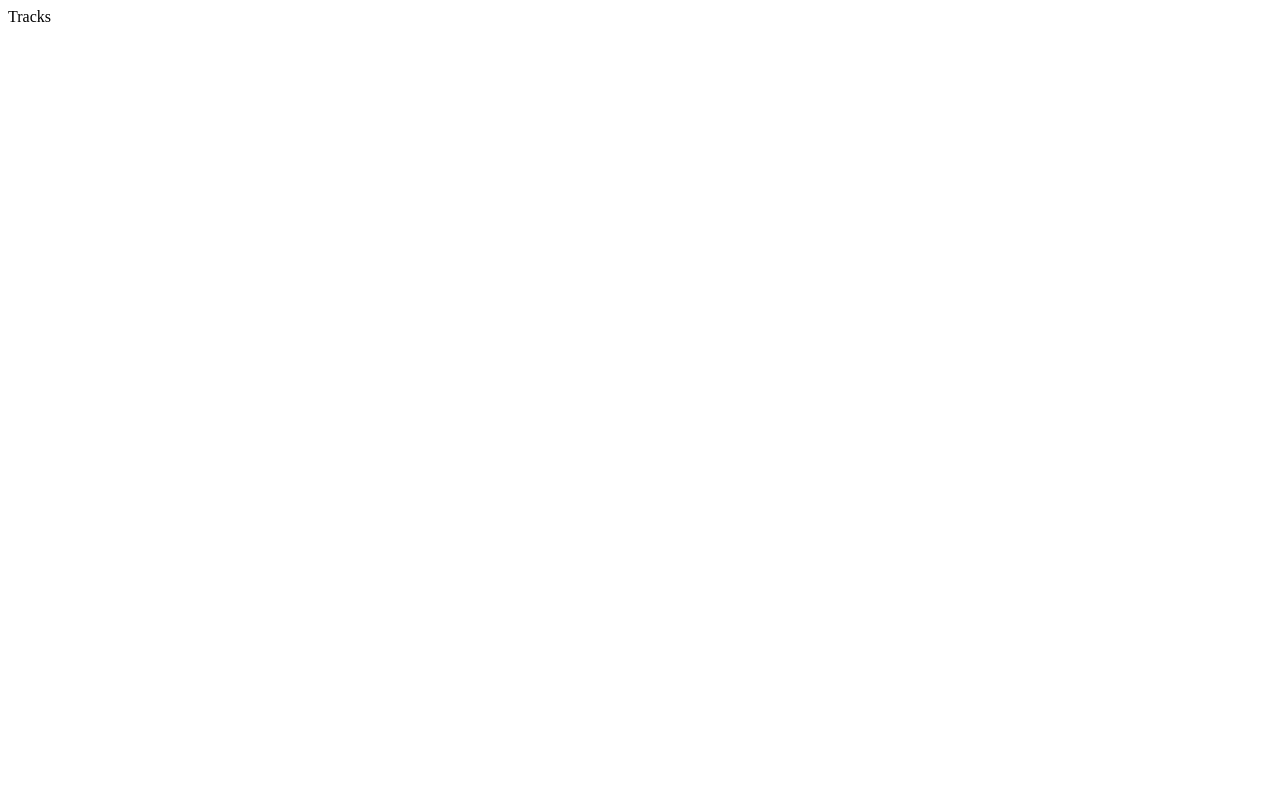
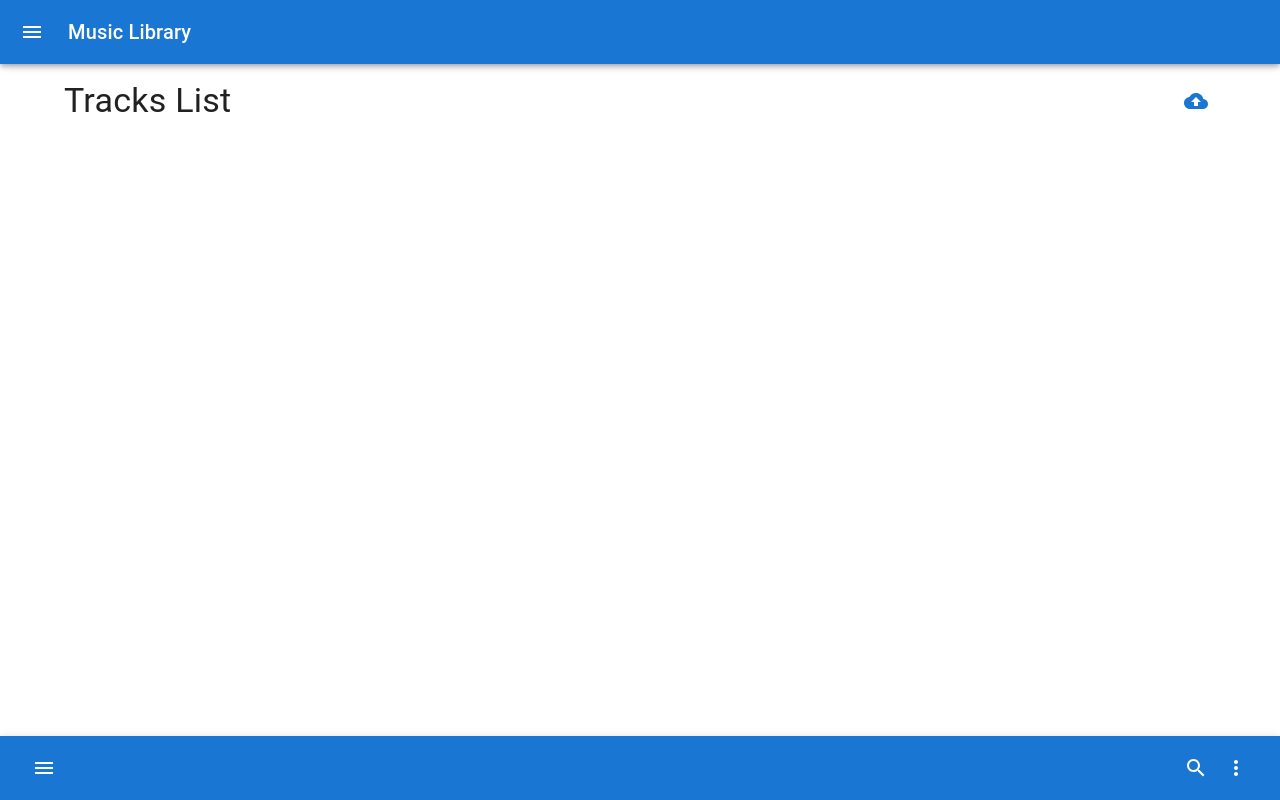
Before and after one commit to stanlys/spotify-client, a Next.js app: page /tracks in a window 1280 px wide. Built offline with nearby package versions, Linux system fonts and the light colour scheme.

Commit message:
feat: add bottom bar

```diff
--- /dev/null
+++ b/Layouts/MainLayout.module.scss
@@ -0,0 +1,3 @@
+.wrapper {
+  margin: 5rem auto;
+}
--- /dev/null
+++ b/Layouts/MainLayout.tsx
@@ -0,0 +1,21 @@
+import { Container } from "@mui/material";
+import React, { FC, PropsWithChildren, ReactElement } from "react";
+import BottomBar from "../components/Navbar/BottomBar";
+import Navbar from "../components/Navbar/Navbar";
+import style from "./MainLayout.module.scss";
+
+interface MainLayoutProps {
+  children: any;
+}
+
+const MainLayout: FC<PropsWithChildren<MainLayoutProps>> = ({ children }) => {
+  return (
+    <>
+      <Navbar />
+      <Container className={style.wrapper}>{children}</Container>
+      <BottomBar />
+    </>
+  );
+};
+
+export default MainLayout;
--- /dev/null
+++ b/components/Navbar/BottomBar.tsx
@@ -0,0 +1,29 @@
+import { AppBar, Box, CssBaseline, IconButton, Toolbar } from '@mui/material'
+import React from 'react'
+import MenuIcon from '@mui/icons-material/Menu';
+import SearchIcon from '@mui/icons-material/Search';
+import MoreIcon from '@mui/icons-material/MoreVert';
+
+const BottomBar = () => {
+  return (
+    <>
+    <CssBaseline />
+     <AppBar position="fixed" color="primary" sx={{ top: 'auto', bottom: 0 }}>
+        <Toolbar>
+          <IconButton color="inherit" aria-label="open drawer">
+            <MenuIcon />
+          </IconButton>
+          <Box sx={{ flexGrow: 1 }} />
+          <IconButton color="inherit">
+            <SearchIcon />
+          </IconButton>
+          <IconButton color="inherit">
+            <MoreIcon />
+          </IconButton>
+        </Toolbar>
+      </AppBar>
+    </>
+  )
+}
+
+export default BottomBar
--- a/pages/albums/index.tsx
+++ b/pages/albums/index.tsx
@@ -1,7 +1,8 @@
 import React from "react";
+import MainLayout from "../../Layouts/MainLayout";
 
 const Albums = () => {
-  return <div>Albums list</div>;
+  return <MainLayout>Albums list</MainLayout>;
 };
 
 export default Albums;
--- a/pages/api/hello.ts
+++ /dev/null
@@ -1,13 +0,0 @@
-// Next.js API route support: https://nextjs.org/docs/api-routes/introduction
-import type { NextApiRequest, NextApiResponse } from 'next'
-
-type Data = {
-  name: string
-}
-
-export default function handler(
-  req: NextApiRequest,
-  res: NextApiResponse<Data>
-) {
-  res.status(200).json({ name: 'John Doe' })
-}
--- /dev/null
+++ b/pages/tracks/common.module.scss
@@ -0,0 +1,12 @@
+.TrackListWrapper {
+  width: 90vw;
+
+  .Header {
+    width: 100%;
+    border: 1px dotted gray;
+    display: flex;
+    flex-direction: column;
+    justify-content: space-between;
+  }
+
+}
--- a/pages/tracks/index.tsx
+++ b/pages/tracks/index.tsx
@@ -1,9 +1,29 @@
-import React from 'react'
+import { Box, Button, Card, Grid, IconButton, Typography } from "@mui/material";
+import React from "react";
+import MainLayout from "../../Layouts/MainLayout";
+import CloudUploadIcon from "@mui/icons-material/CloudUpload";
+import style from "./common.module.scss";
 
 const Tracks = () => {
   return (
-    <div>Tracks</div>
-  )
-}
+    <MainLayout>
+      <Grid container>
+        <Box className={style.TrackListWrapper}>
+          <Grid container justifyContent="space-between">
+            <Typography variant="h4">Tracks List</Typography>
+            <IconButton
+              color="primary"
+              aria-label="upload picture"
+              component="label"
+            >
+              <input hidden accept="image/*" type="file" />
+              <CloudUploadIcon />
+            </IconButton>
+          </Grid>
+        </Box>
+      </Grid>
+    </MainLayout>
+  );
+};
 
 export default Tracks;
```
Also changed, not shown: pages/index.tsx (+7 -7 lines), pages/tracks/create.tsx (added, +12 -0 lines).
